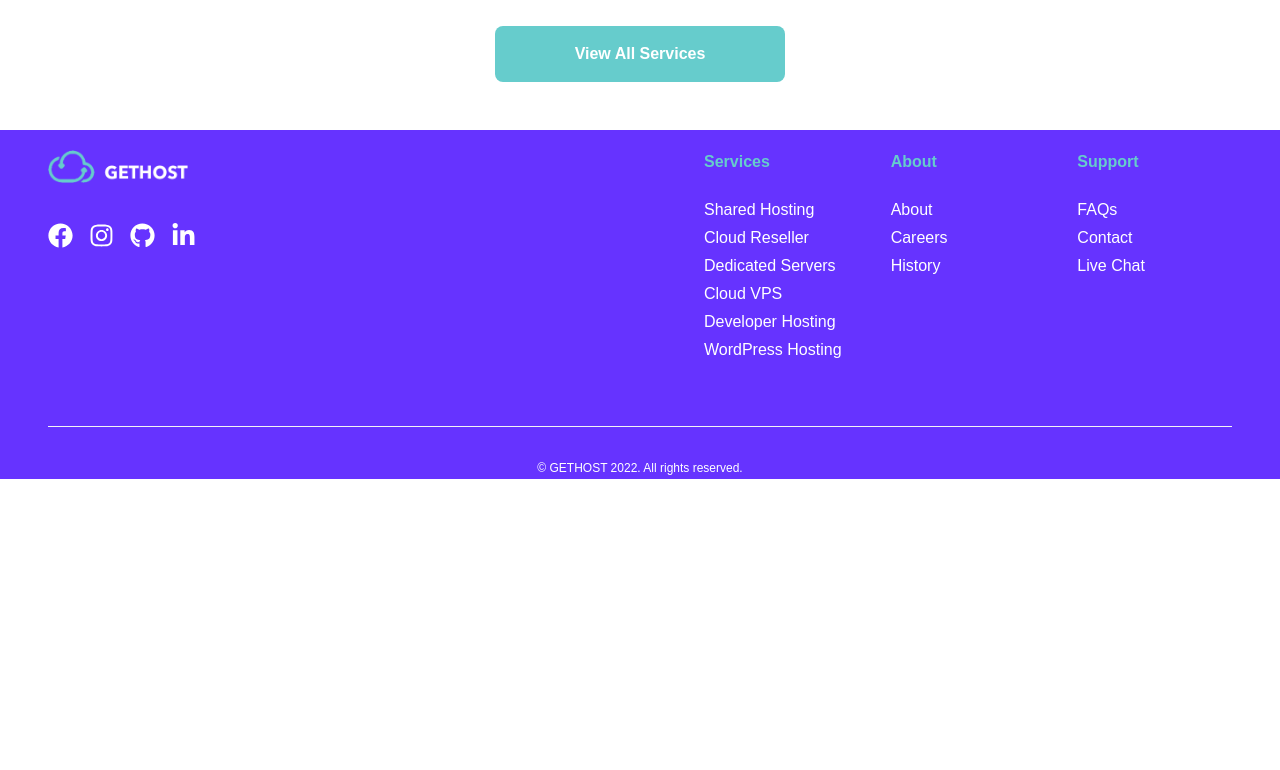
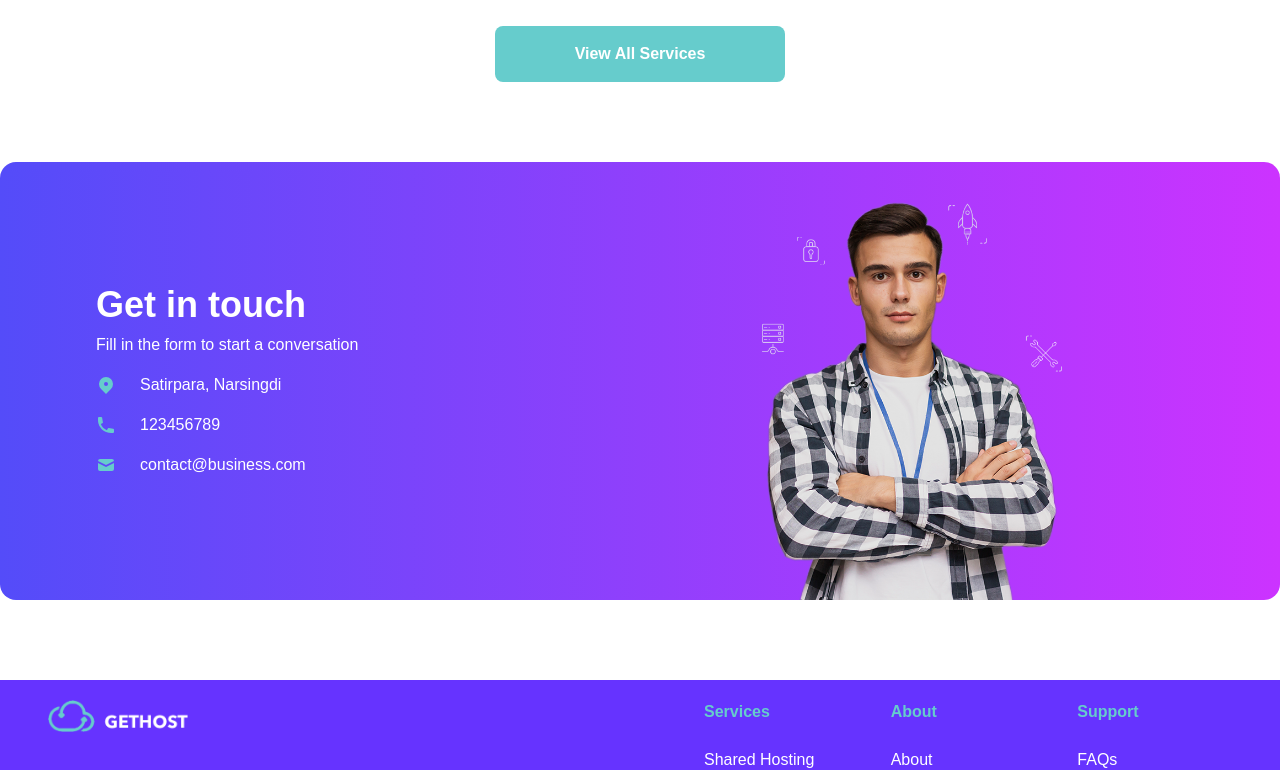
Before and after one commit to parvezahmedweb1/getHost-client, a React (Create React App) app: page / in a window 1280 px wide. Shown: the part 846-1616 px from the top of the page. Before the commit the page ends 1325 px from the top, so only its background shows below. Built offline with nearby package versions, Linux system fonts and the light colour scheme; no server answers.

Commit message:
added contact

```diff
--- /dev/null
+++ b/src/Pages/Contact/Contact.jsx
@@ -0,0 +1,59 @@
+import React from "react";
+import img from "../../assets/ceo.png";
+const Contact = () => {
+  return (
+    <section className="container mx-auto btn-bg my-20 rounded-2xl">
+      <div className="grid max-w-6xl grid-cols-1 items-center px-6 mx-auto lg:px-8 md:grid-cols-2 ">
+        <div className="text-white mt-10 md:mt-0">
+          <h1 className="text-4xl font-bold">Get in touch</h1>
+          <p className="pt-2 pb-4">Fill in the form to start a conversation</p>
+          <div className="space-y-4">
+            <p className="flex items-center">
+              <svg
+                xmlns="http://www.w3.org/2000/svg"
+                viewBox="0 0 20 20"
+                fill="currentColor"
+                className="w-5 h-5 mr-2 sm:mr-6 text-hLink"
+              >
+                <path
+                  fillRule="evenodd"
+                  d="M5.05 4.05a7 7 0 119.9 9.9L10 18.9l-4.95-4.95a7 7 0 010-9.9zM10 11a2 2 0 100-4 2 2 0 000 4z"
+                  clipRule="evenodd"
+                ></path>
+              </svg>
+              <span>Satirpara, Narsingdi</span>
+            </p>
+            <p className="flex items-center">
+              <svg
+                xmlns="http://www.w3.org/2000/svg"
+                viewBox="0 0 20 20"
+                fill="currentColor"
+                className="w-5 h-5 mr-2 sm:mr-6 text-hLink"
+              >
+                <path d="M2 3a1 1 0 011-1h2.153a1 1 0 01.986.836l.74 4.435a1 1 0 01-.54 1.06l-1.548.773a11.037 11.037 0 006.105 6.105l.774-1.548a1 1 0 011.059-.54l4.435.74a1 1 0 01.836.986V17a1 1 0 01-1 1h-2C7.82 18 2 12.18 2 5V3z"></path>
+              </svg>
+              <span>123456789</span>
+            </p>
+            <p className="flex items-center">
+              <svg
+                xmlns="http://www.w3.org/2000/svg"
+                viewBox="0 0 20 20"
+                fill="currentColor"
+                className="w-5 h-5 mr-2 sm:mr-6 text-hLink"
+              >
+                <path d="M2.003 5.884L10 9.882l7.997-3.998A2 2 0 0016 4H4a2 2 0 00-1.997 1.884z"></path>
+                <path d="M18 8.118l-8 4-8-4V14a2 2 0 002 2h12a2 2 0 002-2V8.118z"></path>
+              </svg>
+              <span>contact@business.com</span>
+            </p>
+          </div>
+        </div>
+        <div className="h-[70] mx-auto mt-10">
+          <img className="h-full" src={img} alt="" width={300} />
+        </div>
+      </div>
+    </section>
+  );
+};
+
+export default Contact;
--- a/src/Pages/Home/Home.jsx
+++ b/src/Pages/Home/Home.jsx
@@ -1,4 +1,5 @@
 import React from "react";
+import Contact from "../Contact/Contact";
 import Hero from "../Hero/Hero";
 import ServicesHome from "../ServicesHome/ServicesHome";
 
@@ -7,6 +8,7 @@
     <>
       <Hero />
       <ServicesHome />
+      <Contact />
     </>
   );
 };
```
Also changed, not shown: src/assets/ceo.png (added).
